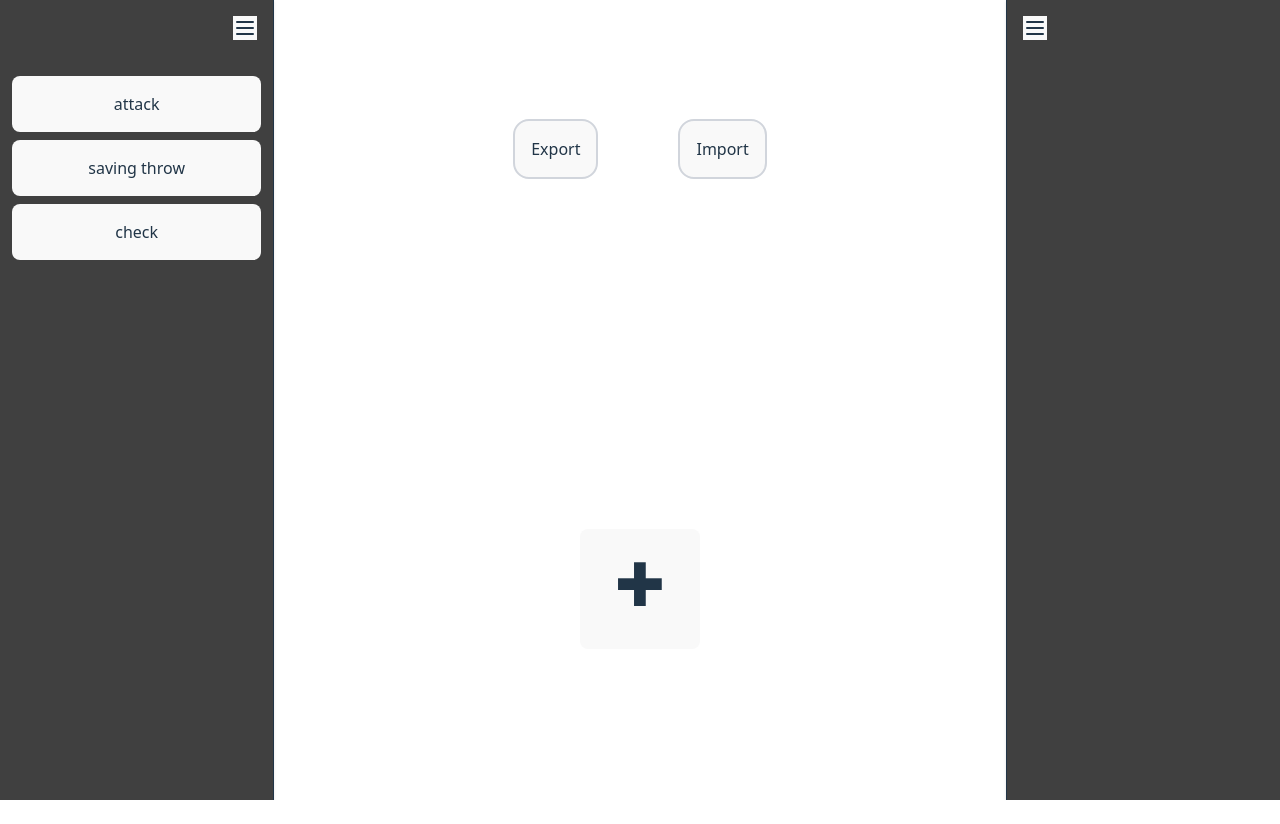
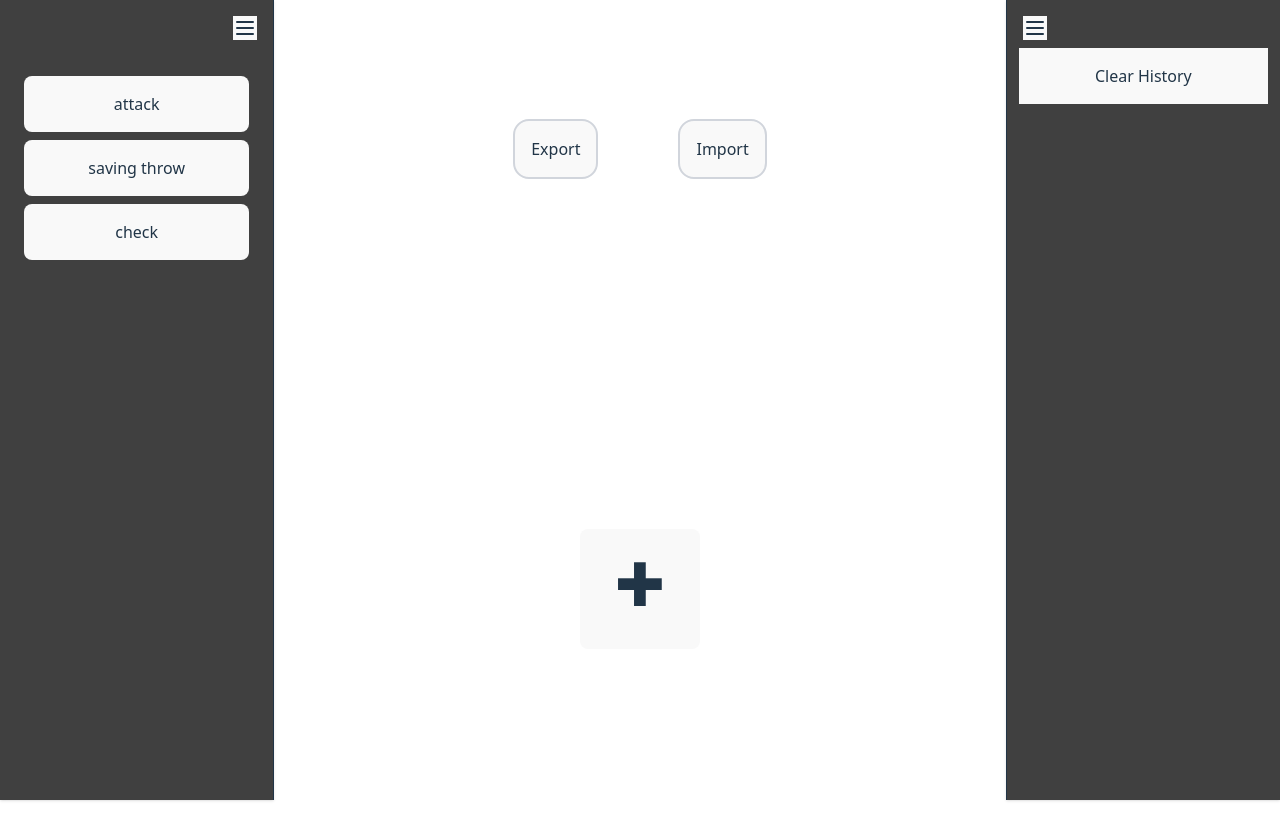
Before and after one commit to Pippocimut/Dice-rolling-react-project, a React (Vite) app: page / in a window 1280 px wide. Both pictures are taken after a click on the button 28 px from the left and 28 px from the top of the page. Before the commit the page ends 800 px from the top, so only its background shows below. Built offline with nearby package versions, Linux system fonts and the light colour scheme.

Commit message:
Clear history and updated export import to use sets

```diff
--- a/src/data/exportAllDAO.ts
+++ b/src/data/exportAllDAO.ts
@@ -6,7 +6,12 @@ export const useExportAll = () => {
     const [tags] = useTags();
 
     return {
-        buttonList: buttonList,
-        tags: tags,
+        sets: [{
+            name: "All" + Math.random().toString(36).substring(7),
+            data: {
+                buttonList: buttonList,
+                tags: tags,
+            }
+        }]
     }
 };
--- a/src/data/importAllDAO.ts
+++ b/src/data/importAllDAO.ts
@@ -3,8 +3,13 @@ import {type Tag, useTags} from "./tagsDAO.ts";
 import {useCallback} from "react";
 
 export type importType = {
-    buttonList: ButtonData[],
-    tags: Tag[],
+    sets: {
+        name: string,
+        data: {
+            buttonList: ButtonData[],
+            tags: Tag[],
+        }
+    }[]
 }
 
 export const useImportAll = () => {
@@ -13,14 +18,23 @@ export const useImportAll = () => {
 
     return useCallback((data: importType) => {
 
+        const newButtonList: ButtonData[] = [];
+        const newTags: Tag[] = [];
+
+        for (const set of data.sets) {
+            newButtonList.push(...set.data.buttonList.filter(button => !buttonList.some((b: ButtonData) => b.name === button.name)));
+            newTags.push(...set.data.tags.filter(tag => !tags.some(t => t.name === tag.name)));
+        }
+
         updateButtonList([
             ...buttonList,
-            ...data.buttonList,
+            ...newButtonList,
         ]);
 
         updateTags([
             ...tags,
-            ...data.tags.filter(tag => !tags.some(t => t.name === tag.name)),
+            ...newTags,
         ]);
+
     }, [buttonList, tags])
 };
--- a/src/pages/main/components/sidebars/HistorySidebar.tsx
+++ b/src/pages/main/components/sidebars/HistorySidebar.tsx
@@ -3,19 +3,38 @@ import {
     type ButtonPressRecord,
 } from "../../../../data/rollHistoryDAO";
 import Sidebar from "./Sidebar.tsx";
+import {useEffect, useRef} from "react";
 
 const HistorySideBar = () => {
-  const [buttonHistory] = useButtonPressedHistory();
+    const [buttonHistory, updateButtonHistory] = useButtonPressedHistory();
+
+    const listRef = useRef<HTMLUListElement>(null);
+
+    useEffect(() => {
+        if (listRef.current) {
+            listRef.current.scrollTop = listRef.current.scrollHeight;
+        }
+    }, [buttonHistory]);
 
     return (
         <Sidebar direction={"right"} defaulExpanded={true}>
+            <div className="flex flex-col h-full w-full">
+                <button className={"w-full p-4"} onClick={() => {
+                    updateButtonHistory([])
+                }}>
+                    Clear History
+                </button>
+                <ul
+                    className={`flex-1 px-3 flex-col gap-2 w-full h-full max-h-[calc(100vh-120px)] transition-all overflow-y-auto`}
+                    ref={listRef}
+                >
                     {buttonHistory &&
                         buttonHistory.map((historyData: ButtonPressRecord, index: number) => {
                             return (
-            <div
+                                <li
                                     key={index}
                                     className={
-                "p-4 w-full my-4 text-white " +
+                                        "p-4 my-2 w-full text-white " +
                                         historyData.color +
                                         " h-fit max-w-80 text-left"
                                     }
@@ -36,9 +55,11 @@ const HistorySideBar = () => {
                                                 </div>
                                             );
                                         })}
-            </div>
+                                </li>
                             );
                         })}
+                </ul>
+            </div>
         </Sidebar>
     );
 };
--- a/src/pages/main/components/sidebars/Sidebar.tsx
+++ b/src/pages/main/components/sidebars/Sidebar.tsx
@@ -29,8 +29,7 @@ export default function Sidebar({children, direction = "left", defaulExpanded =
                     "h-full flex flex-col bg-neutral-700 " +
                     (direction === "right" ? "border-l" : "border-r") +
                     " shadow-sm"
-                }
-            >
+                }>
                 <div
                     className={
                         "p-4 pb-2 flex " +
@@ -62,15 +61,9 @@ export default function Sidebar({children, direction = "left", defaulExpanded =
                         </svg>
                     </button>
                 </div>
-
-                <ul
-                    ref={listRef}
-                    className={`flex-1 px-3 w-full my-6 ${
-                        expanded ? "block" : "hidden"
-                    } transition-all h-full overflow-y-auto`}
-                >
+                <div className={"flex-1 px-3 w-full h-full "+ (expanded ? "block" : "hidden")}>
                     {children}
-                </ul>
+                </div>
             </nav>
         </aside>
     );
--- a/src/pages/main/components/sidebars/TagsSidebar.tsx
+++ b/src/pages/main/components/sidebars/TagsSidebar.tsx
@@ -8,8 +8,12 @@ type Props = {
 
 const TagsSideBar = (props: Props) => {
   const [tags, updateTags] = useTags();
+
   return (
     <Sidebar direction="left">
+      <ul
+          className={`flex-1 px-3 w-full my-6 block  transition-all h-full overflow-y-auto`}
+      >
       {tags.map((tag, index: number) => {
         if (tag.name !== "") {
           return (
@@ -44,6 +48,7 @@ const TagsSideBar = (props: Props) => {
         }
         return null;
       })}
+      </ul>
     </Sidebar>
   );
 };
```
Lines whose indentation alone changed are shown as unchanged.
